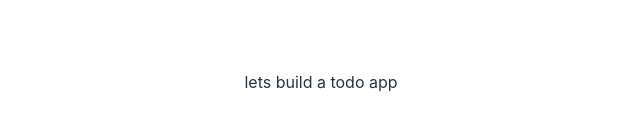
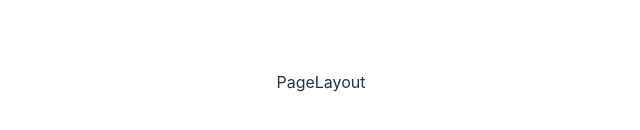
Before and after one commit to willwearestudio77/react-todo, a React (Vite) app: page / in a window 1280 px wide. Shown: the part 318-448 px from the top of the page, without its empty margins (319-959 px from the left). Built offline with nearby package versions, Linux system fonts and the light colour scheme.

Commit message:
router added

```diff
--- a/package.json
+++ b/package.json
@@ -11,7 +11,8 @@
   },
   "dependencies": {
     "react": "^18.2.0",
-    "react-dom": "^18.2.0"
+    "react-dom": "^18.2.0",
+    "react-router-dom": "^6.16.0"
   },
   "devDependencies": {
     "@types/react": "^18.2.15",
--- a/src/App.jsx
+++ b/src/App.jsx
@@ -1,14 +1,25 @@
-import { useState } from 'react'
-import reactLogo from './assets/react.svg'
-import viteLogo from '/vite.svg'
+import { BrowserRouter as Router, Routes, Route } from "react-router-dom";
 import './App.css'
+import PageLayout from "./components/PageLayout";
+import TodoList from "./pages/TodoList";
+import Add from "./pages/Add";
+import Update from "./pages/Update";
+import NotFound from './pages/NotFound'
 
 function App() {
-  const [count, setCount] = useState(0)
 
   return (
     <>
-      <div>lets build a todo app</div>
+      <Router>
+      <Routes>
+        <Route path="/" element={<PageLayout />}>
+          <Route index element={<TodoList />} />
+          <Route path="/add" element={<Add />} />
+          <Route path="/update/:id" element={<Update />} />
+          <Route path="*" element={<NotFound />} />
+        </Route>
+      </Routes>
+    </Router>
     </>
   )
 }
--- /dev/null
+++ b/src/components/PageLayout.jsx
@@ -0,0 +1,9 @@
+import React from 'react'
+
+function PageLayout() {
+  return (
+    <div>PageLayout</div>
+  )
+}
+
+export default PageLayout
--- /dev/null
+++ b/src/pages/Add.jsx
@@ -0,0 +1,9 @@
+import React from 'react'
+
+function Add() {
+  return (
+    <div>Add</div>
+  )
+}
+
+export default Add
--- /dev/null
+++ b/src/pages/NotFound.jsx
@@ -0,0 +1,9 @@
+import React from 'react'
+
+function NotFound() {
+  return (
+    <div>NotFound</div>
+  )
+}
+
+export default NotFound
--- /dev/null
+++ b/src/pages/TodoList.jsx
@@ -0,0 +1,9 @@
+import React from 'react'
+
+function TodoList() {
+  return (
+    <div>List</div>
+  )
+}
+
+export default TodoList
--- /dev/null
+++ b/src/pages/Update.jsx
@@ -0,0 +1,9 @@
+import React from 'react'
+
+function Update() {
+  return (
+    <div>Update</div>
+  )
+}
+
+export default Update
```
Also changed, not shown: 1 other file (tests, documents, lock files or other folders).
